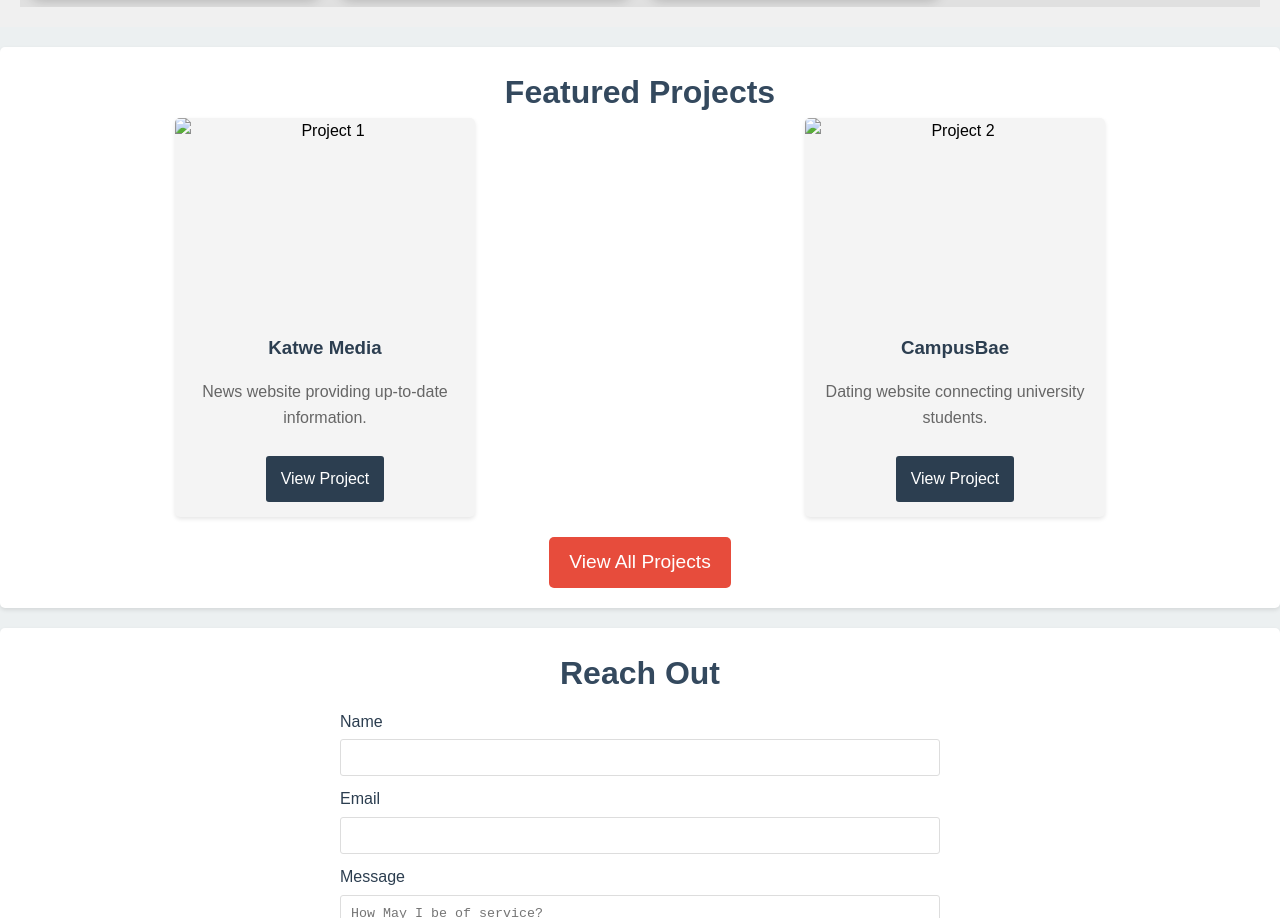
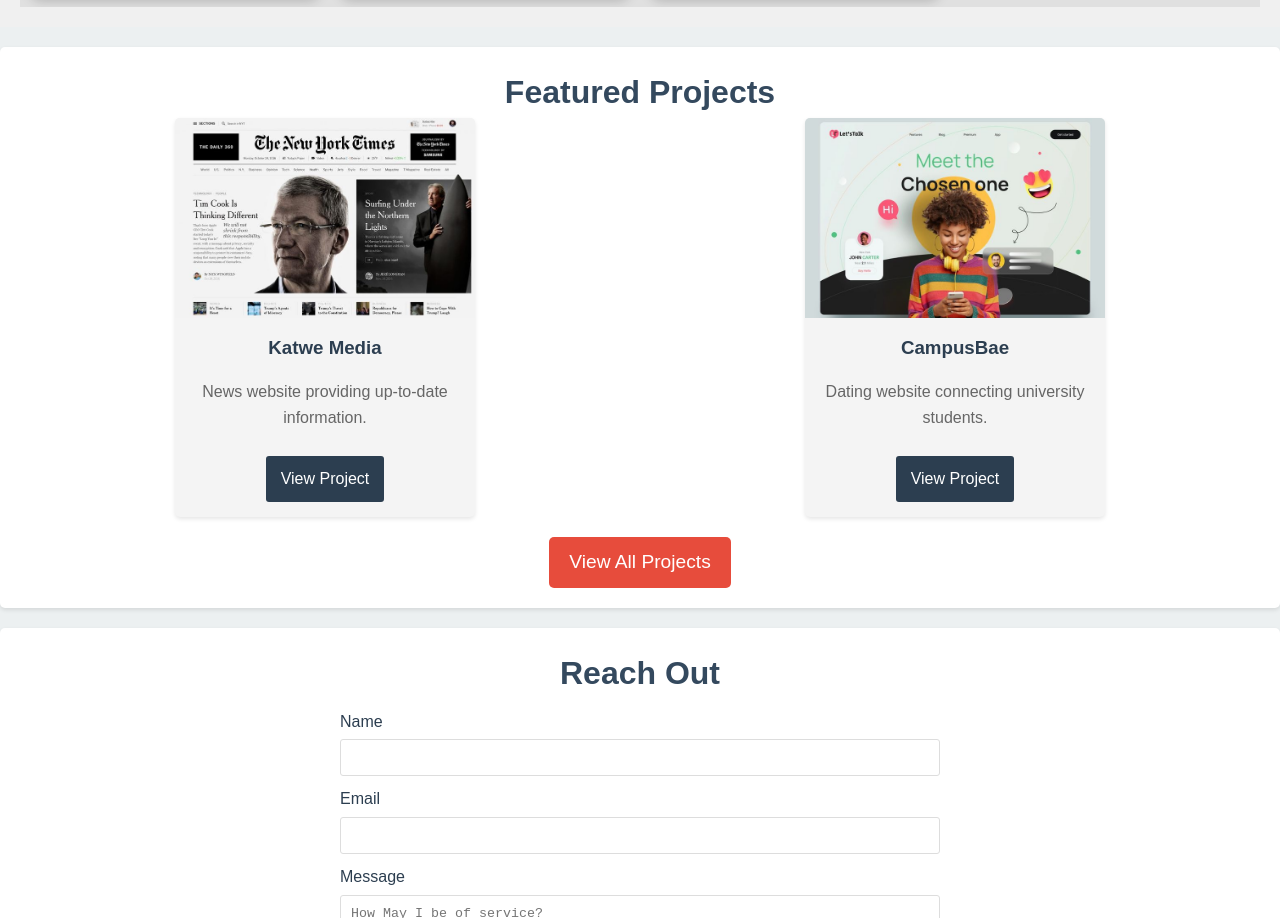
Before and after one commit to mkwiseman/portfolio, a plain HTML site: page index.html in a window 1280 px wide. Shown: the part 1734-2652 px from the top of the page. Drawn offline with Linux system fonts and the light colour scheme.

Commit message:
Update index.html

```diff
--- a/index.html
+++ b/index.html
@@ -25,7 +25,7 @@
     <section id="hero">
         <div class="overlay"></div>
         <div class="hero-content">
-            <img src="/pic.jpg" alt="Kibirige Moses" class="profile-pic">
+            <img src="./pic.jpg" alt="Kibirige Moses" class="profile-pic">
             <h1>Kibirige Moses</h1>
             <p>Web Developer | Cybersecurity Specialist | Digital Journalist</p>
             <a href="https://www.linkedin.com/in/justlikewiseman" class="linkedin-link" target="_blank"><i class="fab fa-linkedin"></i> LinkedIn</a>
@@ -81,7 +81,7 @@
     <h2>Featured Projects</h2>
     <div class="projects-container">
         <div class="project-card">
-            <img src="./img/news.jpg" alt="Project 1" class="project-image">
+            <img src="./news.jpg" alt="Project 1" class="project-image">
             <div class="project-info">
                 <h3>Katwe Media</h3>
                 <p>News website providing up-to-date information.</p>
@@ -89,7 +89,7 @@
             </div>
         </div>
         <div class="project-card">
-            <img src="./img/date.jpg" alt="Project 2" class="project-image">
+            <img src="./date.jpg" alt="Project 2" class="project-image">
             <div class="project-info">
                 <h3>CampusBae</h3>
                 <p>Dating website connecting university students.</p>
```
